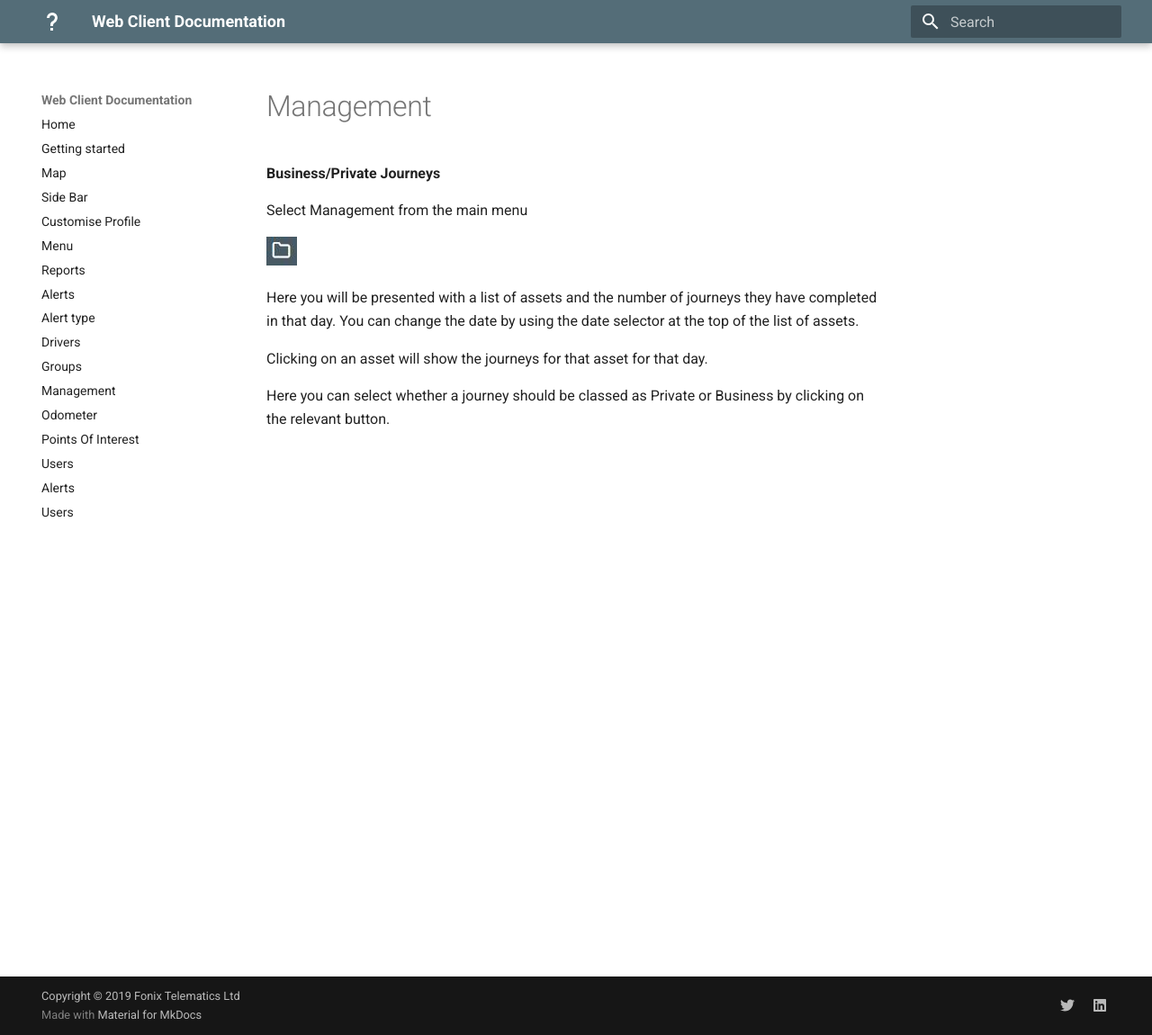
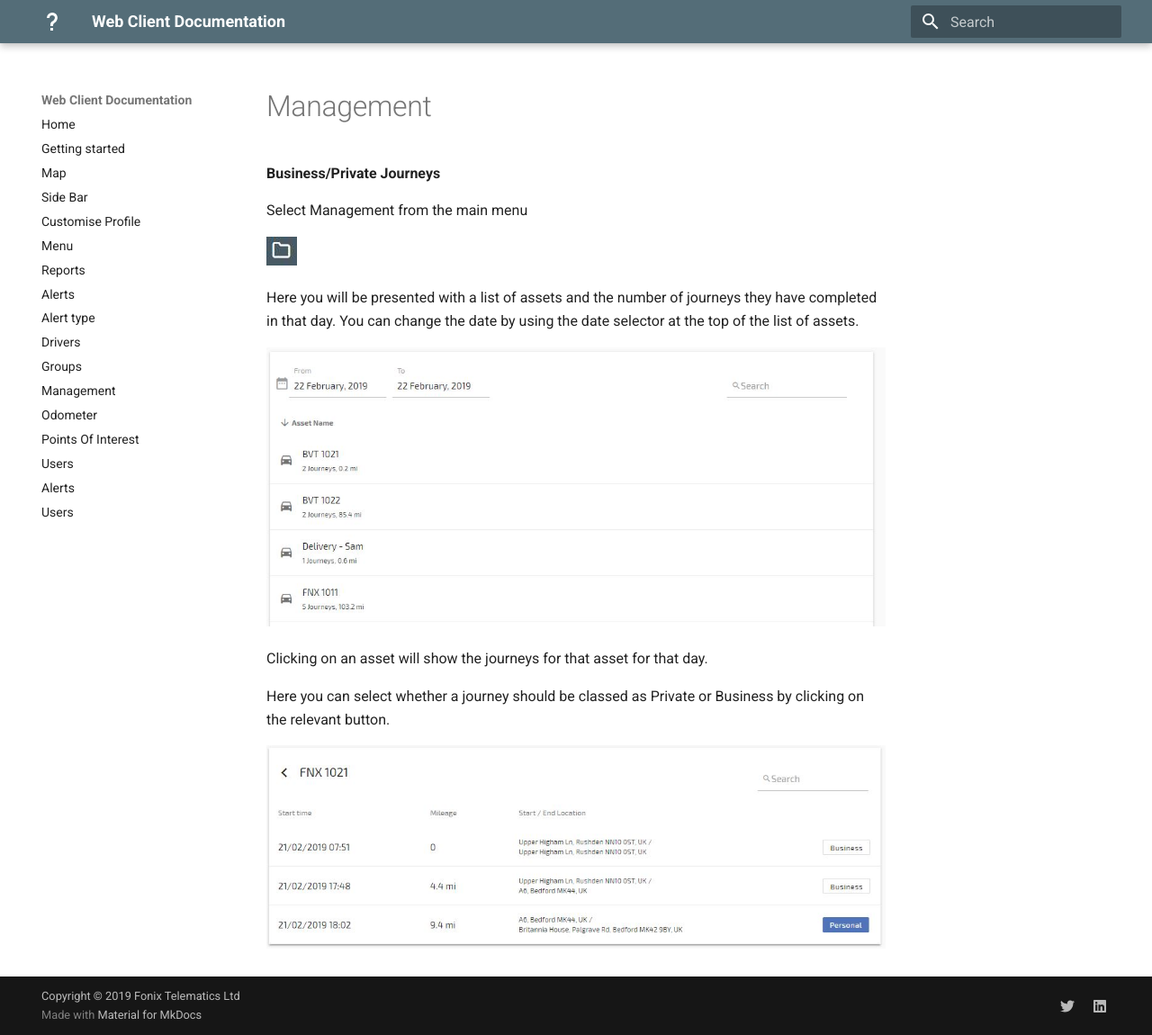
Before and after one commit to fonixtelematics/user-manual, an MkDocs documentation site: the page built from docs/Management.md, in a window 1280 px wide and 1150 px high. Shown: the whole window at 90% size. Built offline with MkDocs 1.6.1 and Material for MkDocs 9.7.7, drawn with Linux system fonts in a browser that asks for light colours.

Commit message:
docs/Management.md updated from https://stackedit.io/

```diff
--- a/docs/Management.md
+++ b/docs/Management.md
@@ -8,11 +8,13 @@ Select Management from the main menu
 
 Here you will be presented with a list of assets and the number of journeys they have completed in that day. You can change the date by using the date selector at the top of the list of assets.
 
-
+![Business Private Mileage Vehicle List](img/business-personal-list-of-vehicles.jpg)
 
 Clicking on an asset will show the journeys for that asset for that day.
 
 Here you can select whether a journey should be classed as Private or Business by clicking on the relevant button.
+
+![Business Private Mileage Selector](img/business-personal-mileage-selector.jpg)
 <!--stackedit_data:
-eyJoaXN0b3J5IjpbNDUyODc5MjgzLC0xNTM0MzIwNTNdfQ==
+eyJoaXN0b3J5IjpbLTg4MjkwNzgwNCwtMTUzNDMyMDUzXX0=
 -->
```
